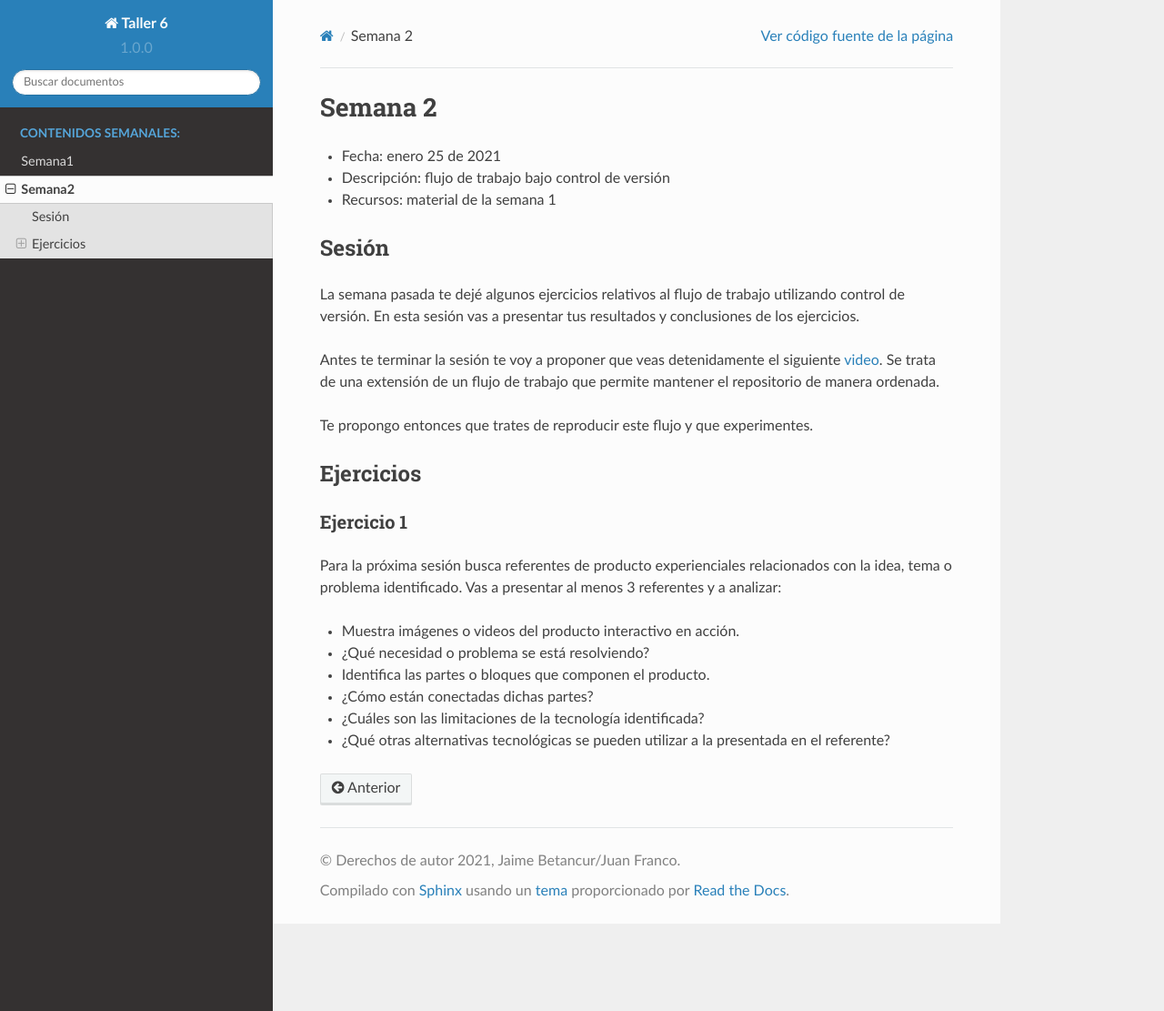
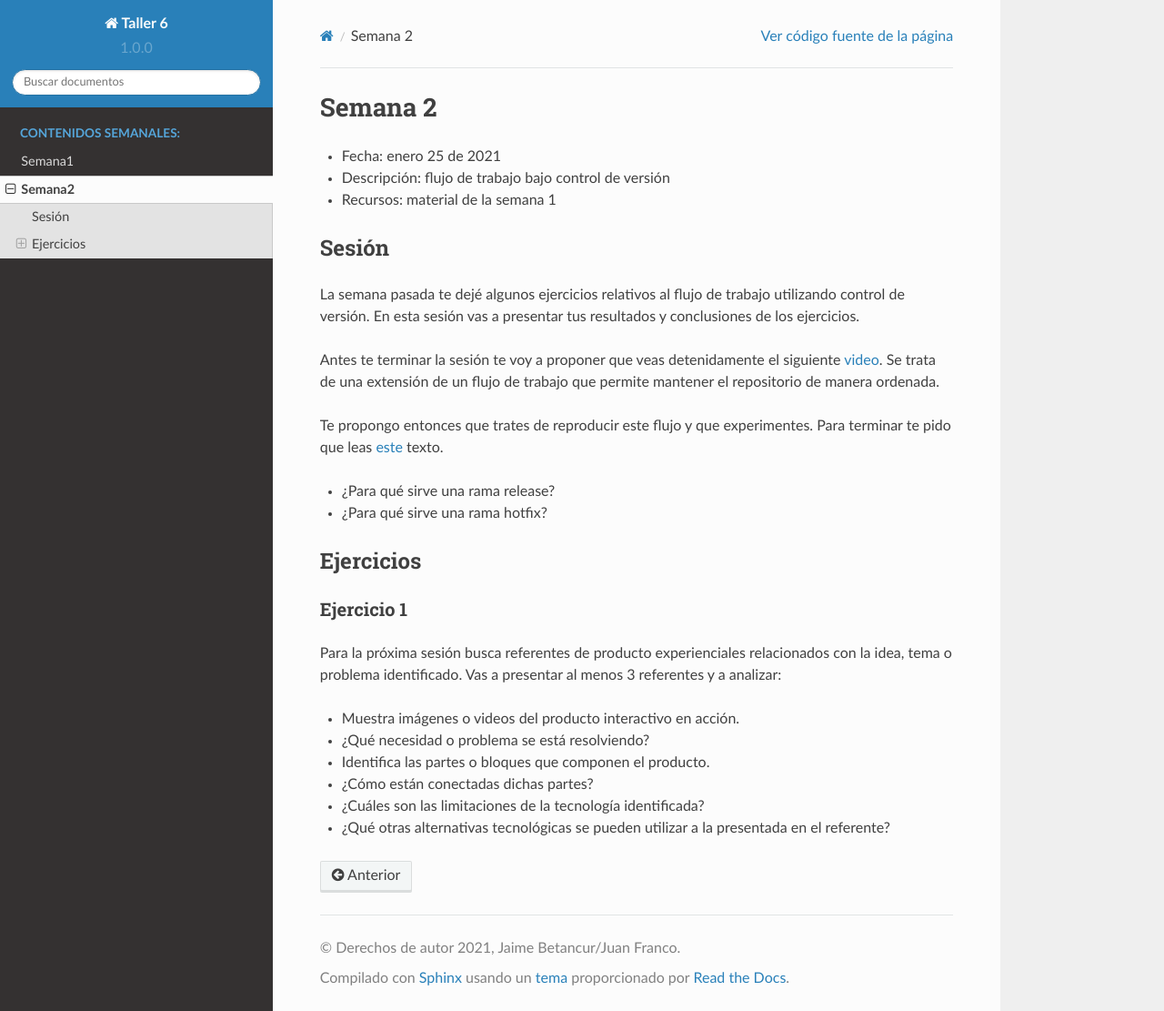
Before and after one commit to juanferfranco/taller6, a Sphinx documentation site: the page built from docs/_semana2/semana2.rst, in a window 1280 px wide and 1111 px high. Shown: the whole window at 91% size. Built offline with Sphinx 7.4.7 and the Read the Docs theme 2.0.0, drawn with Linux system fonts in a browser that asks for light colours.

Commit message:
add one last exercise in sesion

```diff
--- a/docs/_semana2/semana2.rst
+++ b/docs/_semana2/semana2.rst
@@ -16,8 +16,12 @@ Antes te terminar la sesión te voy a proponer que veas detenidamente el siguien
 `video <https://youtu.be/eTOgjQ9o4vQ>`__. Se trata de una extensión de un flujo
 de trabajo que permite mantener el repositorio de manera ordenada.
 
-Te propongo entonces que trates de reproducir este flujo y que experimentes.
+Te propongo entonces que trates de reproducir este flujo y que experimentes. Para
+terminar te pido que leas `este <https://support.gitkraken.com/git-workflows-and-extensions/git-flow/>`__
+texto.
 
+* ¿Para qué sirve una rama release?
+* ¿Para qué sirve una rama hotfix?
 
 Ejercicios
 ------------
```
